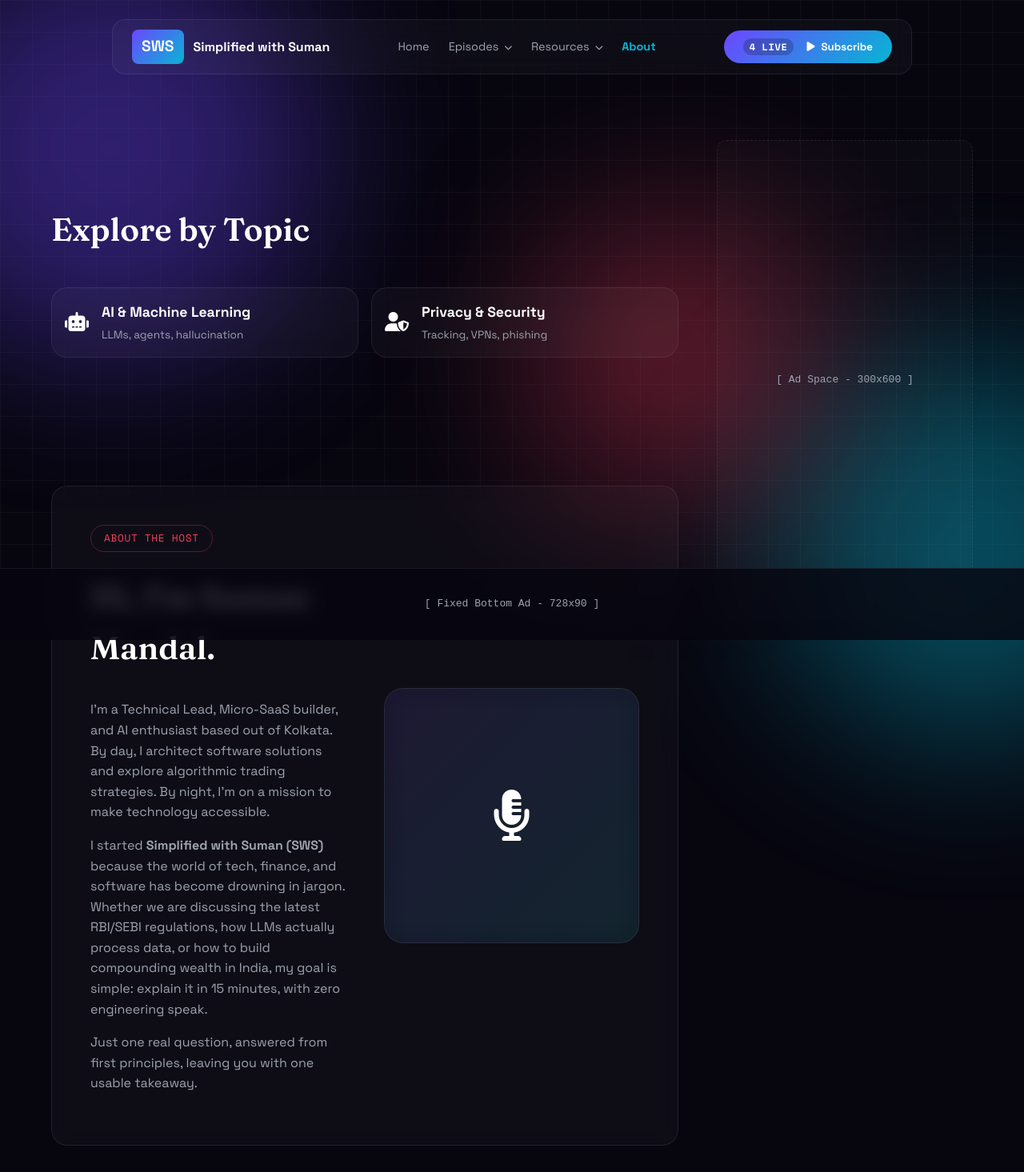
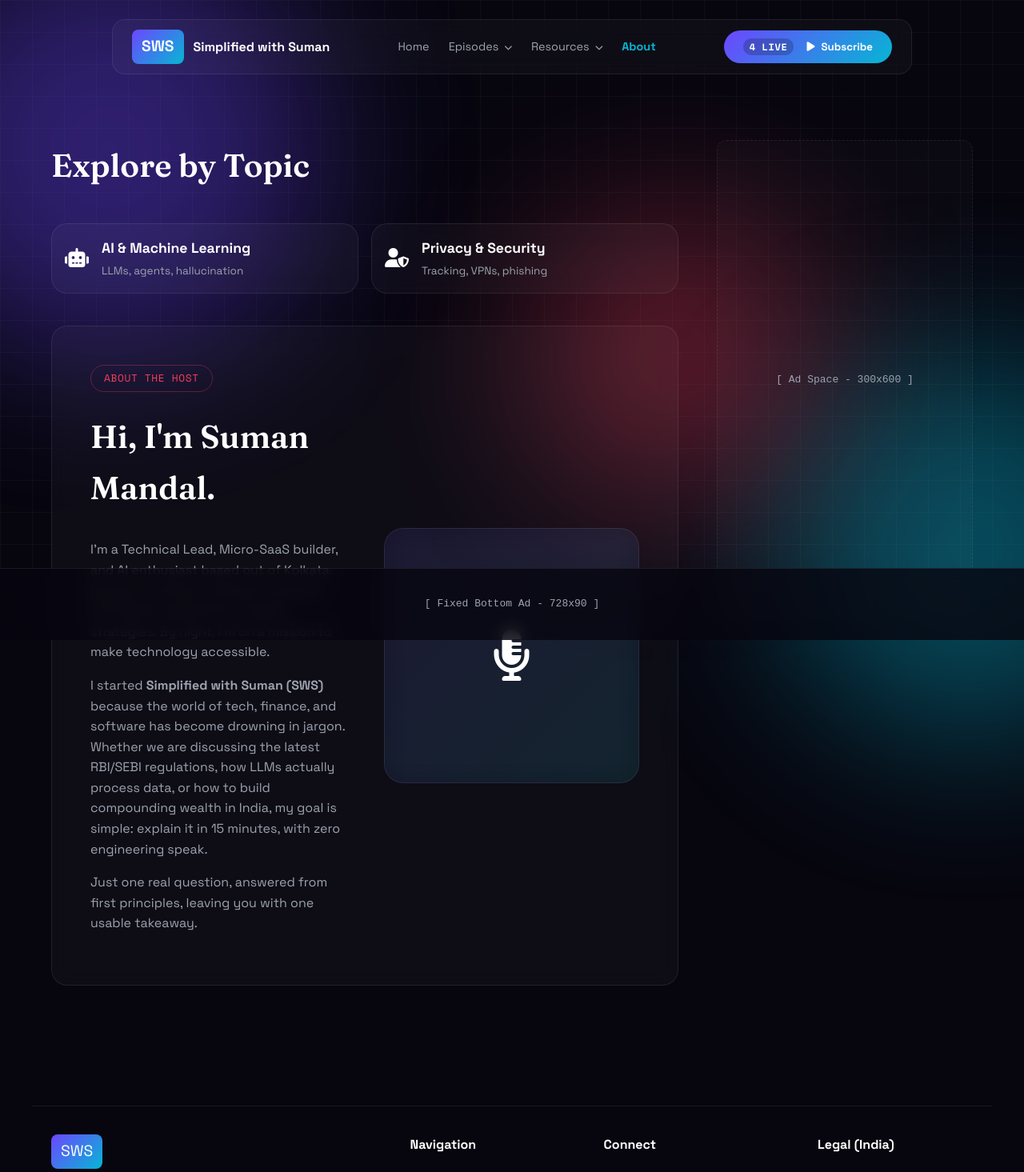
Before and after one commit to Kinet-Labs-Organization/simplified-with-suman, a React (Vite) app: page /about in a window 1280 px wide. Shown: the top 1465 px of the page at 80% size. Built offline with nearby package versions, Linux system fonts and the light colour scheme.

Commit message:
first commits

```diff
--- a/About.jsx
+++ b/About.jsx
@@ -8,7 +8,7 @@
         <main style={{paddingTop: '140px', paddingBottom: '80px'}}>
             <div className="container article-layout">
                 <div>
-                    <section id="categories">
+                    <div id="categories">
                         <div className="section-header">
                             <h2>Explore by Topic</h2>
                         </div>
@@ -28,7 +28,7 @@
                                 </div>
                             </div>
                         </div>
-                    </section>
+                    </div>
 
                     {/* Mobile Ad */}
                     <aside className="sidebar-mobile" style={{ margin: '40px 0' }}>
@@ -37,7 +37,7 @@
                         </div>
                     </aside>
 
-                    <section id="about">
+                    <div id="about" style={{marginTop: '40px'}}>
                         <div className="glass-card about-content" style={{padding: '48px'}}>
                             <div className="about-text">
                                 <div className="badge mono" style={{color: 'var(--rose)', borderColor: 'rgba(244, 63, 94, 0.3)'}}>About the Host</div>
@@ -52,7 +52,7 @@
                                 </div>
                             </div>
                         </div>
-                    </section>
+                    </div>
                 </div>
 
                 {/* Desktop Sidebar */}
```
